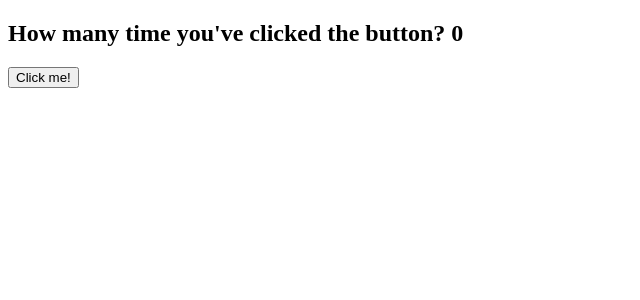
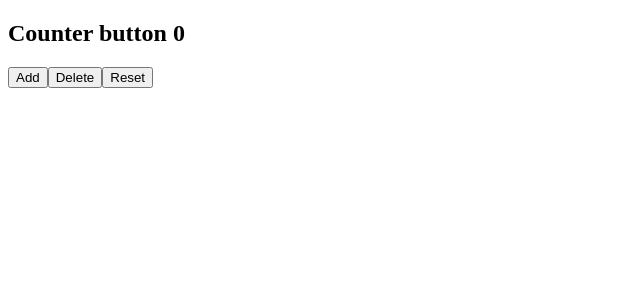
Before and after one commit to ver-sim/REACT, a React (Vite) app in the folder props/: page / in a window 1280 px wide. Shown: the top 300 px of the page, without its empty margins (0-640 px from the left). Built offline with nearby package versions, Linux system fonts and the light colour scheme.

Commit message:
add CounterDisplay

```diff
--- a/props/src/App.jsx
+++ b/props/src/App.jsx
@@ -1,5 +1,5 @@
-import { Coounter } from "./Counter";
+import { Counter } from "./Counter";
 
 export function App(){
-    return <Coounter />
+    return <Counter />
 }
--- a/props/src/Counter.jsx
+++ b/props/src/Counter.jsx
@@ -1,17 +1,25 @@
 import { useState } from "react";
+import { CounterDisplay } from "./CounterDisplay";
 
 // eslint-disable-next-line react/prop-types
-export function Coounter({ startValue = 0}) {
+export function Counter({ startValue = 0}) {
     const [counter, setCounter] = useState(startValue);
-    function handleCounterClick() {
+    function handleCounterAdd() {
         setCounter((count) => count + 1)
-        // è buona pratica inserire una callback invece che un paramatro, perché via della particolare carreteristiche funzionalità di background di react
+    }
+    function handleCounterDelete() {
+        setCounter((count) => count - 1)
+    }
+    function handleCounterReset() {
+        setCounter(startValue)
     }
 
     return (
         <div>
-            <h2>How many time you&apos;ve clicked the button? {counter}</h2>
-            <button onClick={handleCounterClick}>Click me!</button>
+            <CounterDisplay counter={counter}/>
+            <button onClick={handleCounterAdd}>Add</button>
+            <button onClick={handleCounterDelete}>Delete</button>
+            <button onClick={handleCounterReset}>Reset</button>
         </div>
     );
 }
--- /dev/null
+++ b/props/src/CounterDisplay.jsx
@@ -0,0 +1,4 @@
+// eslint-disable-next-line react/prop-types
+export function CounterDisplay({ counter }) {
+    return <h2>Counter button {counter}</h2>
+}
```
